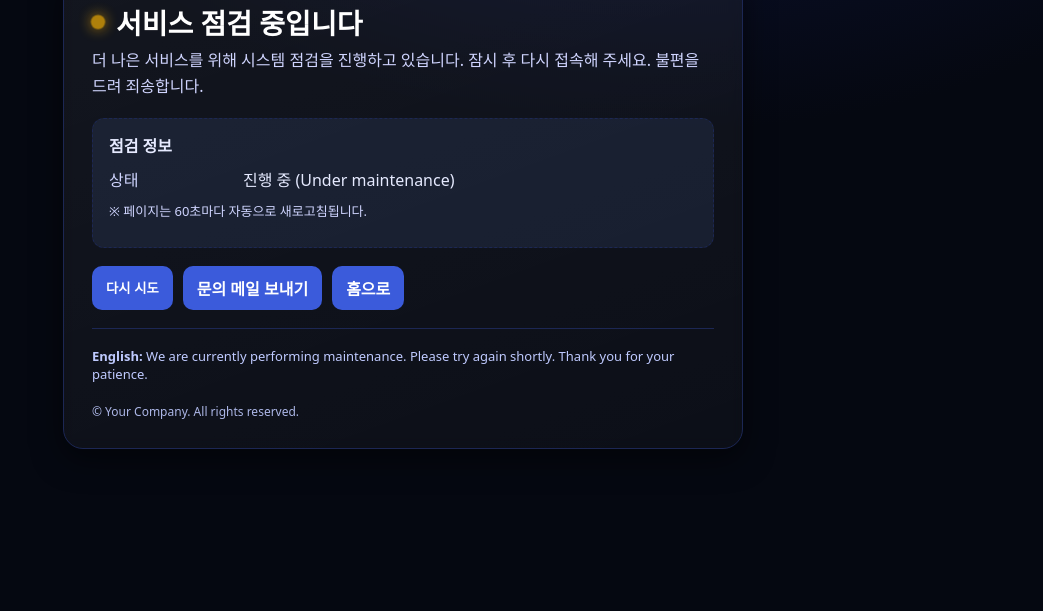
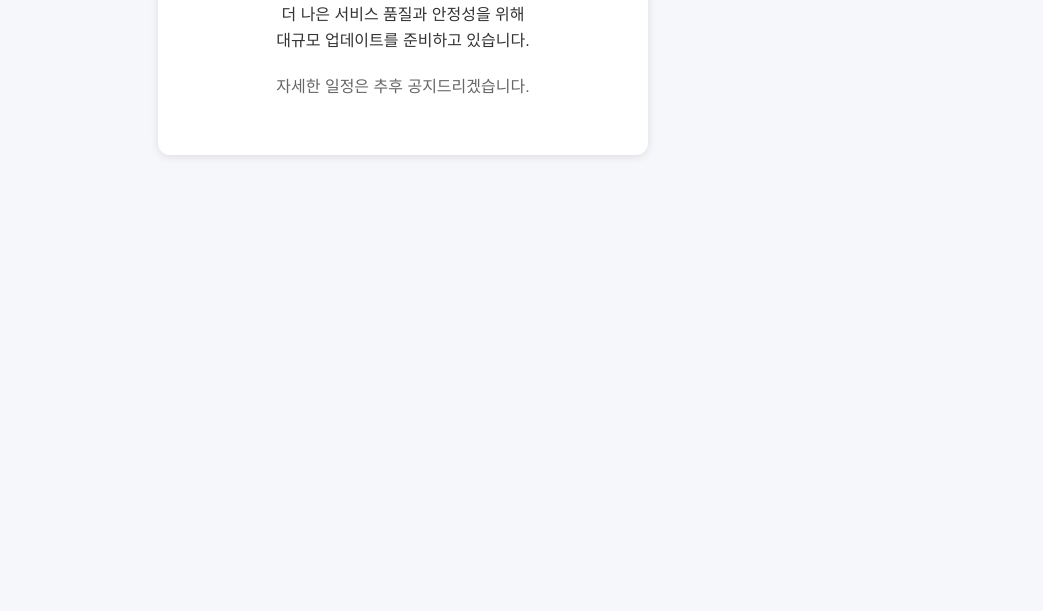
Before and after one commit to baldwin7497-ui/maintenance, a plain HTML site: page index.html in a window 1280 px wide. Shown: the part 189-800 px from the top of the page, without its empty margins (237-1280 px from the left). Drawn offline with Linux system fonts and the light colour scheme.

Commit message:
Add files via upload

```diff
--- a/index.html
+++ b/index.html
@@ -1,153 +1,20 @@
 <!DOCTYPE html>
 <html lang="ko">
 <head>
-  <meta charset="utf-8" />
-  <meta name="viewport" content="width=device-width, initial-scale=1" />
-  <title>점검 중 | Under Maintenance</title>
-  <meta name="robots" content="noindex,nofollow" />
-  <meta name="description" content="현재 서비스 점검 중입니다. 불편을 드려 죄송합니다." />
-  <meta property="og:title" content="점검 중 | Under Maintenance" />
-  <meta property="og:description" content="현재 서비스 점검 중입니다." />
-  <meta property="og:type" content="website" />
-  <meta property="og:locale" content="ko_KR" />
-  <meta http-equiv="refresh" content="60"> <!-- 60초마다 자동 새로고침 -->
+  <meta charset="UTF-8">
+  <title>대규모 업데이트 안내</title>
   <style>
-    :root {
-      --bg: #050811;
-      --card: #0d1224;
-      --text: #ffffff;
-      --sub: #d0d5ff;
-      --accent: #7aa2ff;
-      --btn: #3b5bdb;
-      --btn-hover: #324ac7;
-      --border: #1c2754;
-    }
-    * { box-sizing: border-box; }
-    html, body {
-      height: 100%;
-      margin: 0;
-      font-family: ui-sans-serif, system-ui, -apple-system, Segoe UI, Roboto, Noto Sans, Apple SD Gothic Neo, "Malgun Gothic", "맑은 고딕", sans-serif;
-      background: radial-gradient(1200px 800px at 70% -20%, #0f1640 0%, var(--bg) 60%);
-      color: var(--text);
-    }
-    .wrap {
-      min-height: 100%;
-      display: grid;
-      place-items: center;
-      padding: 24px;
-    }
-    .card {
-      width: 100%;
-      max-width: 680px;
-      background: linear-gradient(160deg, rgba(255,255,255,0.06), rgba(255,255,255,0.03));
-      border: 1px solid var(--border);
-      border-radius: 20px;
-      padding: 28px;
-      box-shadow: 0 10px 30px rgba(0, 0, 0, 0.5);
-      backdrop-filter: blur(6px);
-    }
-    .title {
-      display: flex;
-      align-items: center;
-      gap: 12px;
-      font-size: clamp(20px, 2.6vw, 28px);
-      margin: 0 0 6px;
-    }
-    .title .dot {
-      width: 12px; height: 12px; border-radius: 50%;
-      background: #ffb703; box-shadow: 0 0 12px #ffb703;
-      animation: pulse 1.5s ease-in-out infinite;
-    }
-    @keyframes pulse {
-      0%,100% { transform: scale(1); opacity: 0.9; }
-      50% { transform: scale(1.25); opacity: 0.6; }
-    }
-    .desc { color: var(--sub); margin: 0 0 18px; line-height: 1.6; }
-    .box {
-      background: rgba(122, 162, 255, 0.1);
-      border: 1px dashed var(--border);
-      border-radius: 12px;
-      padding: 14px 16px;
-      margin: 18px 0;
-      color: #e6eaff;
-    }
-    .row { display: grid; grid-template-columns: 120px 1fr; gap: 10px 14px; }
-    .row div:first-child { color: var(--sub); }
-    .actions {
-      display: flex; gap: 10px; flex-wrap: wrap; margin-top: 18px;
-    }
-    button, a.btn {
-      appearance: none; border: 0; outline: 0; cursor: pointer;
-      background: var(--btn); color: #fff; padding: 10px 14px;
-      border-radius: 10px; font-weight: 600; text-decoration: none;
-      transition: transform .05s ease, background .2s ease;
-    }
-    button:active, a.btn:active { transform: translateY(1px); }
-    button:hover, a.btn:hover { background: var(--btn-hover); }
-    .muted { color: var(--sub); font-size: 13px; margin-top: 10px; }
-    footer { margin-top: 20px; font-size: 12px; color: #bfcaff; opacity: .9; }
-    .lang { font-size: 13px; color: #bfcaff; }
-    .divider { height: 1px; background: var(--border); margin: 18px 0; }
-    @media (max-width: 480px) {
-      .row { grid-template-columns: 1fr; }
-    }
+    body { font-family: sans-serif; text-align: center; background: #f5f7fa; color: #333; padding: 60px; }
+    .box { background: white; display: inline-block; padding: 40px 60px; border-radius: 12px; box-shadow: 0 2px 8px rgba(0,0,0,0.1); }
+    h1 { color: #0056ff; margin-bottom: 10px; }
+    p { line-height: 1.6; }
   </style>
 </head>
 <body>
-  <div class="wrap">
-    <main class="card" role="main" aria-labelledby="maint-title">
-      <h1 id="maint-title" class="title"><span class="dot"></span> 서비스 점검 중입니다</h1>
-      <p class="desc">
-        더 나은 서비스를 위해 시스템 점검을 진행하고 있습니다. 잠시 후 다시 접속해 주세요.
-        불편을 드려 죄송합니다.
-      </p>
-
-      <section class="box">
-        <h2 style="margin:0 0 10px; font-size:16px; color:#e6eaff;">점검 정보</h2>
-        <div class="row">
-          <div>상태</div><div>진행 중 (Under maintenance)</div>
-        </div>
-        <p class="muted">※ 페이지는 60초마다 자동으로 새로고침됩니다.</p>
-      </section>
-
-      <div class="actions">
-        <button id="retryBtn" type="button">다시 시도</button>
-        <a class="btn" href="mailto:support@example.com">문의 메일 보내기</a>
-        <a class="btn" href="/" rel="home">홈으로</a>
-      </div>
-
-      <div class="divider"></div>
-
-      <p class="lang">
-        <strong>English:</strong> We are currently performing maintenance. Please try again shortly. Thank you for your patience.
-      </p>
-
-      <footer>
-        © <span id="year"></span> Your Company. All rights reserved.
-      </footer>
-    </main>
+  <div class="box">
+    <h1>🚀 대규모 업데이트 준비 중</h1>
+    <p>더 나은 서비스 품질과 안정성을 위해<br>대규모 업데이트를 준비하고 있습니다.</p>
+    <p style="margin-top:20px; color:#666;">자세한 일정은 추후 공지드리겠습니다.</p>
   </div>
-
-  <script>
-    const now = new Date();
-    const last = document.getElementById('last-updated');
-    const eta = document.getElementById('eta');
-    const y = document.getElementById('year');
-
-    last.textContent = new Intl.DateTimeFormat(undefined, {
-      year: 'numeric', month: 'short', day: '2-digit',
-      hour: '2-digit', minute: '2-digit'
-    }).format(now);
-
-    const etaDate = new Date(now.getTime() + 2 * 60 * 60 * 1000);
-    eta.textContent = new Intl.DateTimeFormat(undefined, {
-      year: 'numeric', month: 'short', day: '2-digit',
-      hour: '2-digit', minute: '2-digit'
-    }).format(etaDate);
-
-    y.textContent = String(now.getFullYear());
-
-    document.getElementById('retryBtn').addEventListener('click', () => location.reload());
-  </script>
 </body>
 </html>
```
